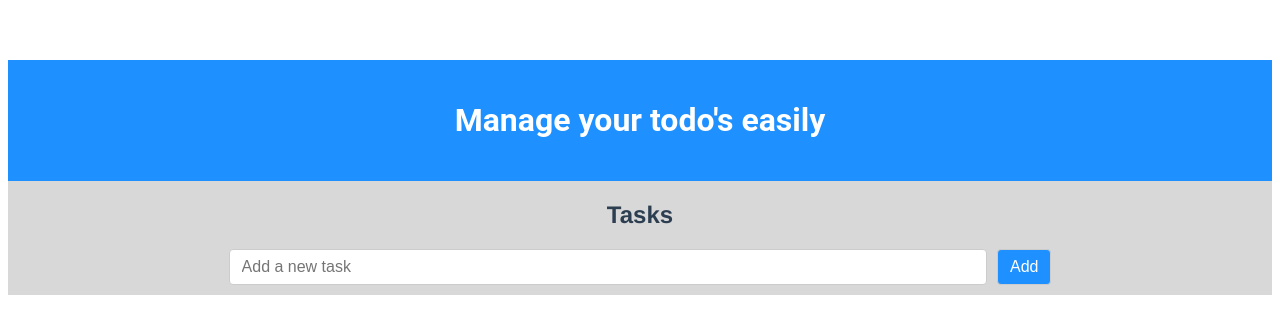
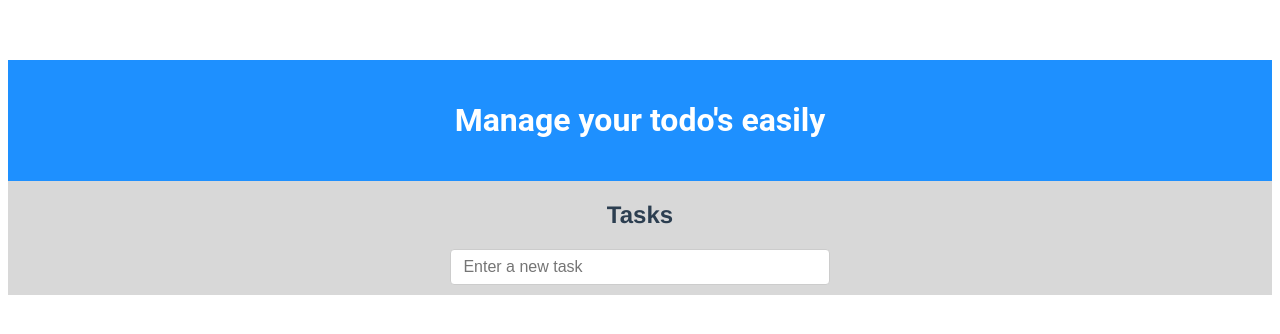
Before and after one commit to nishanng/tasks-lister-vue, a Vue app: page / in a window 1280 px wide. Shown: the top 334 px of the page. Built offline with nearby package versions, Linux system fonts and the light colour scheme.

Commit message:
updated css and some functionalities

```diff
--- a/src/components/ToDoList.vue
+++ b/src/components/ToDoList.vue
@@ -1,17 +1,18 @@
 <template>
   <section>
     <h2>Tasks</h2>
-    <form @submit.prevent="addTask">
-      <input type="text" v-model="newTask" placeholder="Add a new task" />
-      <button type="submit">Add</button>
-    </form>
-    <ul>
-      <li v-for="(task, index) in tasks" :key="index">
-        <input type="checkbox" v-model="task.completed" />
-        <span :class="{ 'completed-task': task.completed }">{{ task.title }}</span>
-        <button @click="deleteTask(index)">Delete</button>
-      </li>
-    </ul>
+    <div class="task-container">
+      <input type="text" v-model="newTask" @keyup.enter="addTask" placeholder="Enter a new task" />
+      <ul>
+        <li v-for="(task, index) in tasks" :key="index">
+          <div class="task-item">
+            <input type="checkbox" @change="toggleCompleted(task)" :checked="task.completed" />
+            <label :class="{ 'task-completed': task.completed }">{{ task.text }}</label>
+          </div>
+          <button @click="deleteTask(index)">Delete</button>
+        </li>
+      </ul>
+    </div>
   </section>
 </template>
 
@@ -27,13 +28,17 @@ export default {
   methods: {
     addTask() {
       if (this.newTask.trim()) {
-        this.tasks.push({ title: this.newTask.trim(), completed: false });
+        const capitalizedTask = this.newTask.charAt(0).toUpperCase() + this.newTask.slice(1);
+        this.tasks.push({ text: capitalizedTask, completed: false });
         this.newTask = "";
       }
     },
     deleteTask(taskIndex) {
       this.tasks.splice(taskIndex, 1);
     },
+    toggleCompleted(task) {
+    task.completed = !task.completed;
+  },
   },
 };
 </script>
@@ -64,5 +69,32 @@ button {
 button:hover {
   background-color: #1c86ee;
 }
+ul {
+  list-style-type: none;
+  padding: 0;
+}
+.task-completed {
+  text-decoration: line-through;
+  color: red;
+}
+.task-item {
+  display: flex;
+  align-items: center;
+}
+
+input[type="checkbox"] {
+  margin-right: 10px;
+}
+.task-container {
+  width: 50%;
+  margin: 0 auto;
+}
+
+@media screen and (max-width: 767px) {
+  .task-container {
+    width: 90%;
+  }
+}
+
 
 </style>
```
